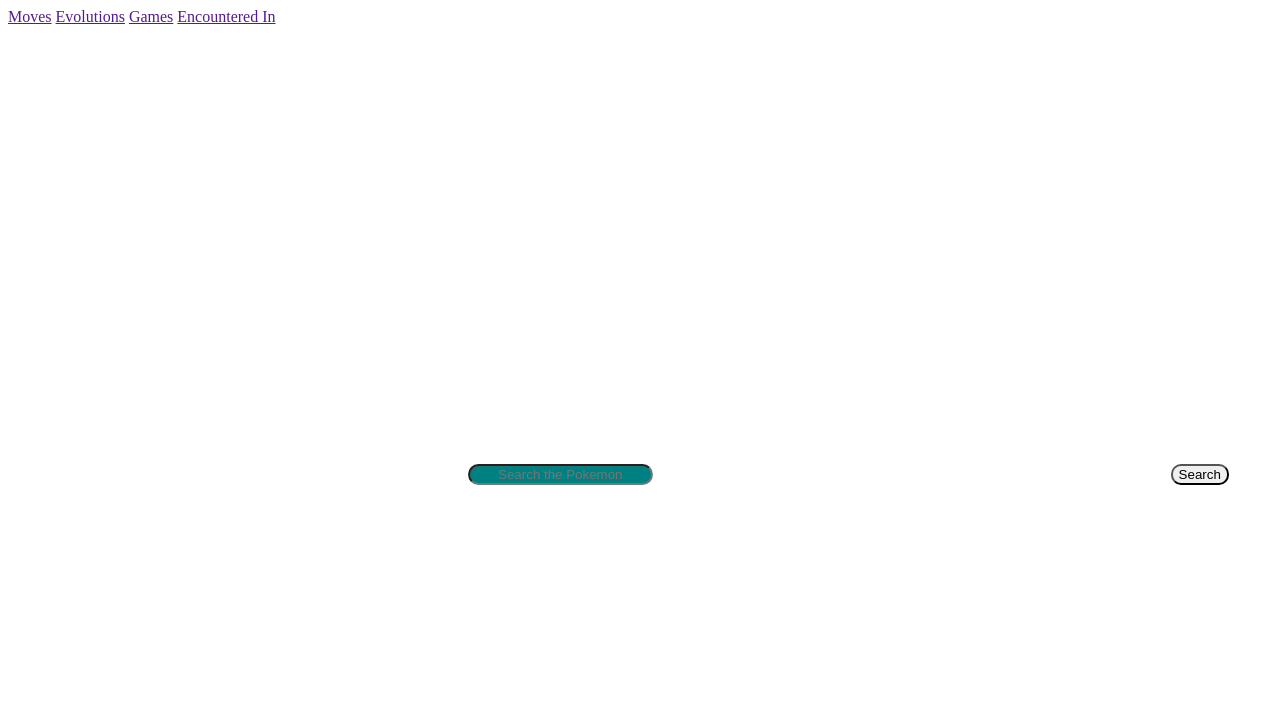
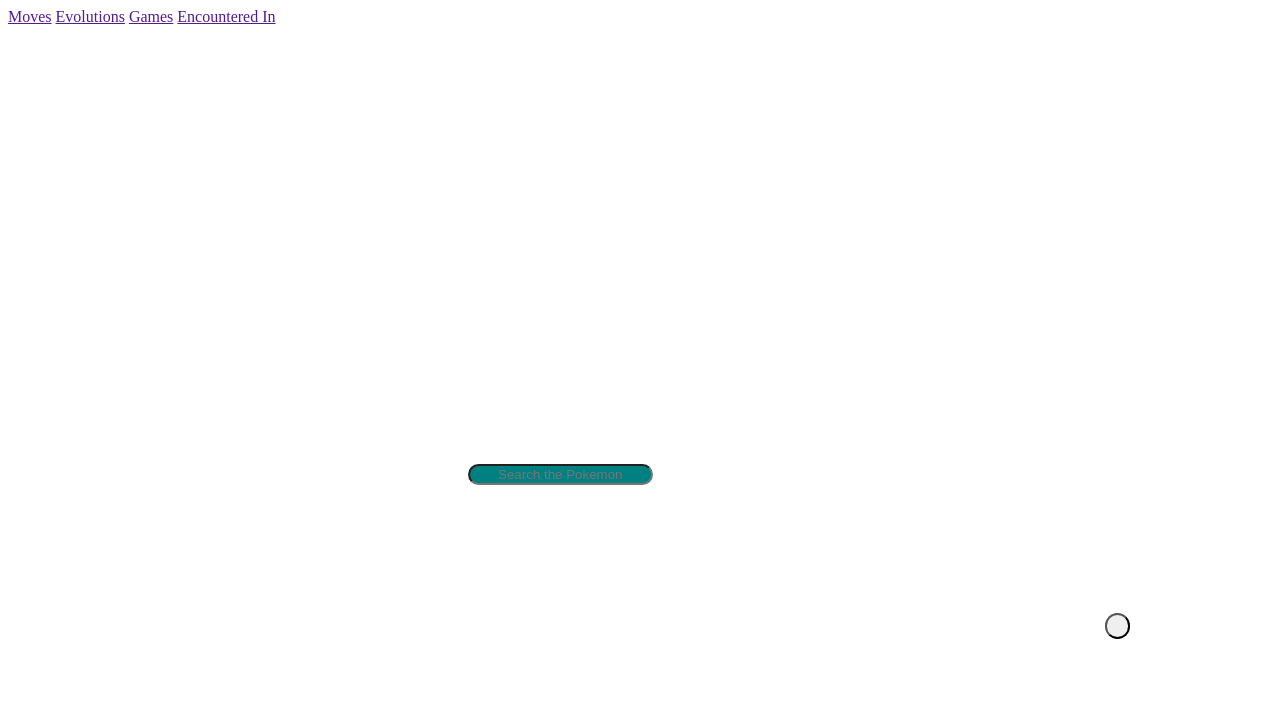
Before and after one commit to craizk/Website, a plain HTML site: page index.html in a window 1280 px wide. Drawn offline with Linux system fonts and the light colour scheme.

Commit message:
Figured out the pokedex

```diff
--- a/index.css
+++ b/index.css
@@ -6,29 +6,18 @@ body{
     background-repeat: no-repeat;
     object-fit: cover;
   }
-
-
-
-
 .search-boxes #pokeball{
     right: 8.8%;
     position: absolute;
     top: 70%;
     height: 150px;
     border-radius: 70px;
-
 }
-.search-boxes #pokeball :hover{
-    background-color: yellow;
-}
-
 #pokeDex{
     right: 0%;
     position: absolute;
     height: 1000px;
 }
-
-
 #itemToInput{
     border-radius: 40px;
     top: 58%;
@@ -37,12 +26,24 @@ body{
     position: absolute ;
     background-color: teal;
 }
+/* button search  */
 #Search{
-    top: 58%;
-    right: 4%;
-    size-adjust: 1000%;
+    top: 76.6%;
+    right: 11.7%;
+    width: 25px;
+    height: 26px;
     text-align: center;
     position: absolute ;
-    border-radius: 10px;
+    border-radius: 50px;
+    cursor: pointer;
+}
+#Search:hover{
+    background-color: yellow;
+}
 
+#sprite{
+    top: 30%;
+    right: 10%;
+    position: absolute;
+    transform: scale(5);
 }
--- a/index.html
+++ b/index.html
@@ -16,7 +16,7 @@
         <div class="search-boxes">
             <input type="text" id="itemToInput" placeholder="Search the Pokemon" >
             <img src="imgs/pokeball.jpg" id="pokeball" alt="">
-            <button onclick="findPokemon()" id="Search"> Search</button>
+            <button onclick="findPokemon()" id="Search"> </button>
         </div>
     </section>
 
```
